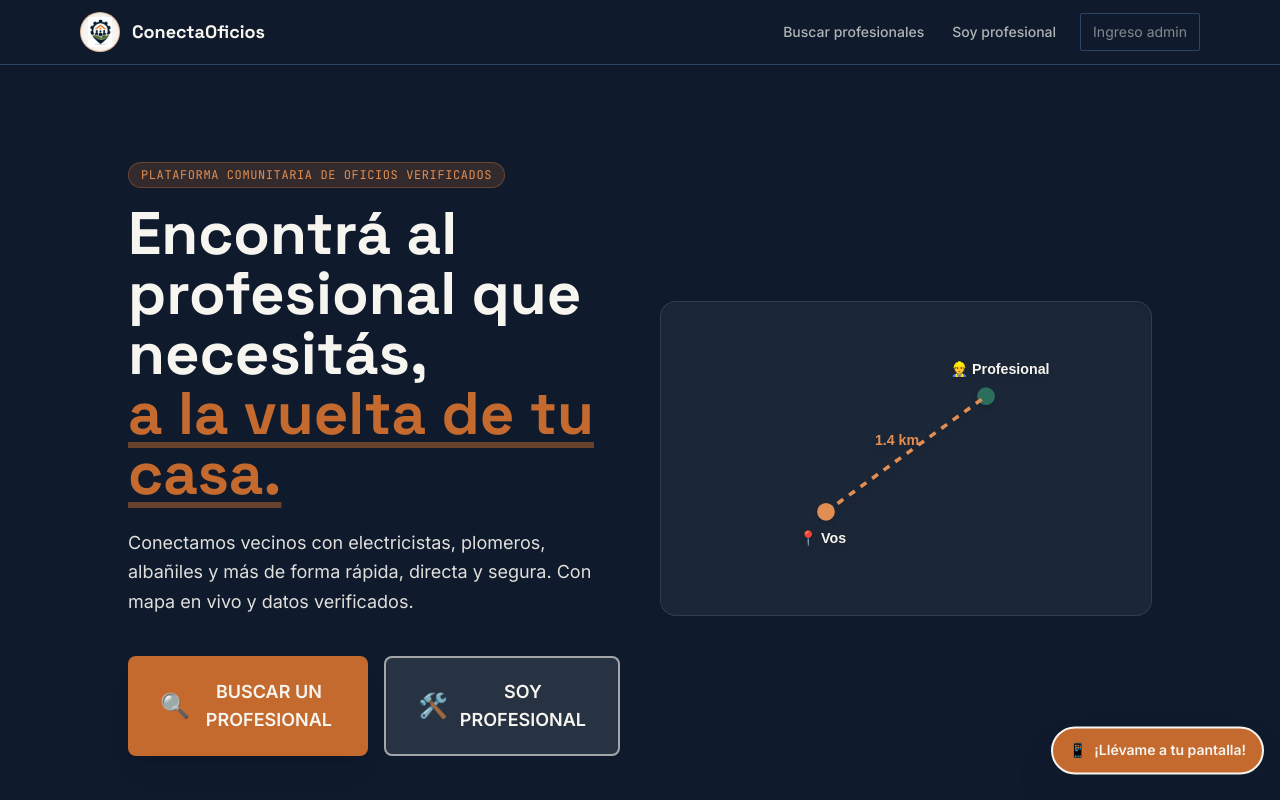
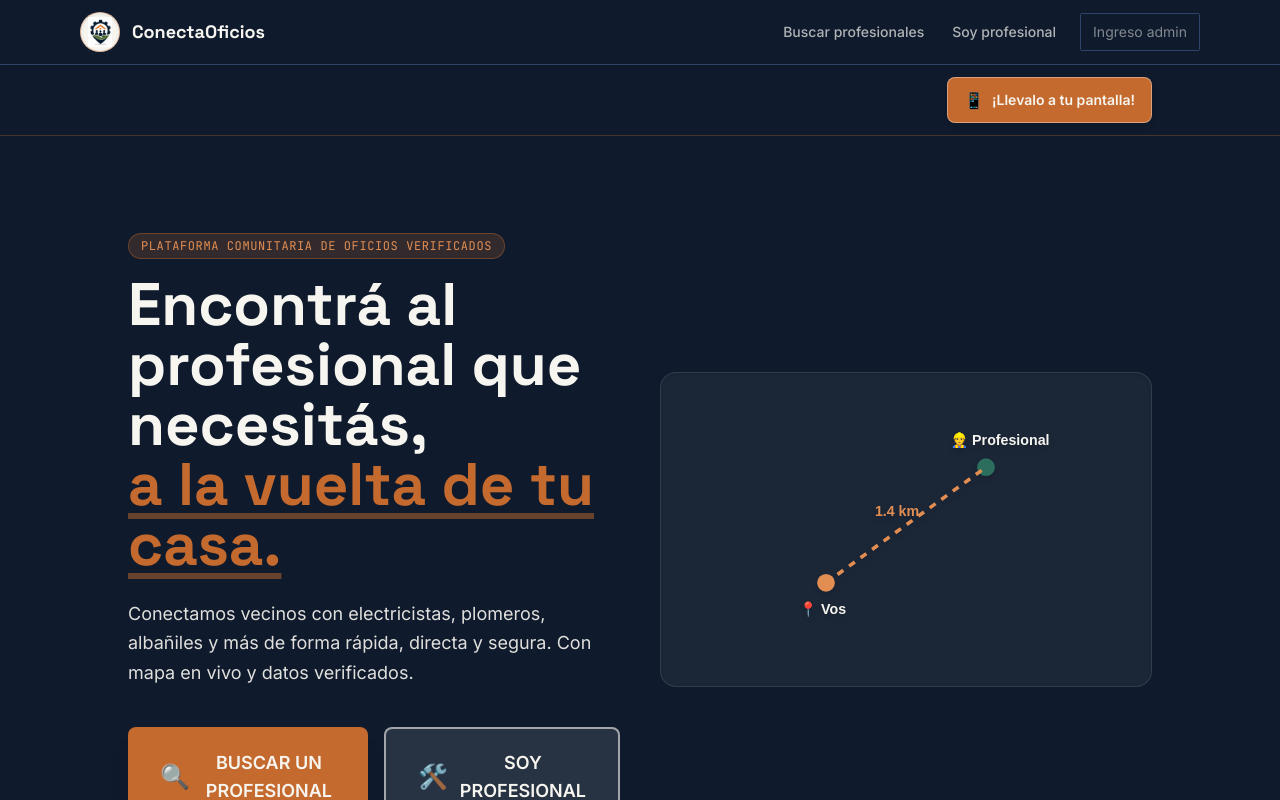
Before and after one commit to JorBuffa/directorio-profesionales, a React (Vite) app in the folder frontend/: page / in a window 1280 px wide. Shown: the top 800 px of the page. Built offline with nearby package versions, Linux system fonts and the light colour scheme.

Commit message:
Eliminado texto duplicado y reemplazados los botones superiores por el de instalación

```diff
--- a/frontend/src/components/InstalarAppModal.jsx
+++ b/frontend/src/components/InstalarAppModal.jsx
@@ -10,7 +10,7 @@ export default function InstalarAppModal() {
     const isIosDevice = /iPad|iPhone|iPod/.test(navigator.userAgent) && !window.MSStream;
     setEsIos(isIosDevice);
 
-    // Capturar el evento de instalación automática de Android/Chrome
+    // Capturar el evento de instalación automática de Android/Chrome/Brave
     const handleBeforeInstallPrompt = (e) => {
       e.preventDefault();
       setDeferredPrompt(e);
@@ -25,57 +25,53 @@ export default function InstalarAppModal() {
 
   const handleInstalarClick = async () => {
     if (deferredPrompt) {
-      // Si el navegador soporta la instalación directa automática
       deferredPrompt.prompt();
       const { outcome } = await deferredPrompt.userChoice;
       if (outcome === "accepted") {
         setDeferredPrompt(null);
       }
     } else {
-      // Si no la soporta de forma directa o es iPhone, abrimos la guía visual amigable
       setMostrarGuia(true);
     }
   };
 
   return (
     <>
-      {/* Botón flotante llamativo */}
-      <div className="fixed bottom-4 right-4 z-50">
-        <button
-          onClick={handleInstalarClick}
-          className="flex items-center gap-2 bg-copper text-paper px-4 py-3 rounded-full shadow-2xl font-bold text-xs sm:text-sm hover:scale-105 transition border-2 border-paper cursor-pointer animate-bounce"
-        >
-          <span>📱</span>
-          <span>¡Llévame a tu pantalla!</span>
-        </button>
-      </div>
+      {/* Botón de acceso directo superior elegante y llamativo */}
+      <button
+        onClick={handleInstalarClick}
+        className="flex items-center gap-2 bg-copper text-paper px-4 py-2.5 rounded-lg font-bold text-xs sm:text-sm shadow-md hover:bg-copper-dark transition transform hover:scale-105 border border-paper/40 cursor-pointer"
+      >
+        <span className="text-base">📱</span>
+        <span>¡Llevalo a tu pantalla!</span>
+      </button>
 
-      {/* Ventana de Guía Visual súper amigable */}
+      {/* Ventana de Guía Visual Ultra Clara para evitar confusiones */}
       {mostrarGuia && (
-        <div className="fixed inset-0 z-[99999] flex items-center justify-center bg-black/70 p-4 backdrop-blur-xs">
-          <div className="w-full max-w-md rounded-xl bg-white p-6 shadow-2xl border-2 border-copper">
+        <div className="fixed inset-0 z-[99999] flex items-center justify-center bg-black/75 p-4 backdrop-blur-xs">
+          <div className="w-full max-w-md rounded-2xl bg-white p-6 shadow-2xl border-4 border-copper">
             <div className="text-center">
-              <span className="text-4xl">📲</span>
-              <h3 className="font-display font-bold text-ink text-lg mt-2">
-                Instalar Conecta Oficios en tu celular
+              <span className="text-5xl">📲</span>
+              <h3 className="font-display font-bold text-ink text-xl mt-3">
+                Instalar "Conecta Oficios"
               </h3>
-              <p className="text-xs text-ink/70 mt-1">
-                Para tener la aplicación siempre a mano en tu pantalla de inicio sin buscarla en internet, hacé lo siguiente:
+              <p className="text-xs sm:text-sm text-ink/80 mt-2 leading-relaxed">
+                Para tener la aplicación directa en tu celular sin buscarla en internet, hacé lo siguiente:
               </p>
             </div>
 
-            <div className="mt-4 bg-stone/10 p-4 rounded-lg border border-stone/30 space-y-3 text-xs text-ink">
+            <div className="mt-5 bg-amber-50 p-4 rounded-xl border-2 border-amber-200 space-y-3 text-xs sm:text-sm text-ink">
               {esIos ? (
                 <ol className="list-decimal list-inside space-y-2 font-medium">
-                  <li>Tocá el botón de <strong>Compartir</strong> <span className="text-lg">📤</span> abajo en tu navegador Safari.</li>
-                  <li>Buscá y seleccioná la opción <strong className="text-copper">"Agregar al inicio"</strong>.</li>
-                  <li>Tocá en <strong>Agregar</strong> arriba a la derecha. ¡Listo!</li>
+                  <li>Tocá el botón <strong>Compartir</strong> <span className="text-base">📤</span> abajo en Safari.</li>
+                  <li>Buscá y seleccioná <strong className="text-copper">"Agregar al inicio"</strong>.</li>
+                  <li>Tocá en <strong>Agregar</strong> arriba a la derecha.</li>
                 </ol>
               ) : (
-                <ol className="list-decimal list-inside space-y-2 font-medium">
-                  <li>Tocá los <strong>tres puntitos</strong> <span className="text-lg">⋮</span> arriba a la derecha de tu pantalla.</li>
-                  <li>Buscá en el menú la opción <strong className="text-copper">"Instalar aplicación"</strong> o <strong className="text-copper">"Agregar a la pantalla principal"</strong>.</li>
-                  <li>Confirmá tocando en <strong>Instalar</strong>. ¡Y ya queda en tu celular como una aplicación más!</li>
+                <ol className="list-decimal list-inside space-y-3 font-medium">
+                  <li>Tocá los <strong>tres puntitos</strong> <span className="text-base">⋮</span> arriba a la derecha del navegador.</li>
+                  <li>Buscá la opción que dice <strong className="text-copper">"Instalar aplicación"</strong> o <strong className="text-copper">"Agregar a la pantalla principal"</strong> <span className="text-base">💻</span>.<br/><span className="text-[11px] text-red-600 font-semibold">*(No elijas otras opciones del menú)*</span></li>
+                  <li>Tocá en <strong>Instalar</strong> para confirmar. ¡Y listo!</li>
                 </ol>
               )}
             </div>
@@ -83,9 +79,9 @@ export default function InstalarAppModal() {
             <div className="mt-6 text-center">
               <button
                 onClick={() => setMostrarGuia(false)}
-                className="w-full rounded-lg bg-copper py-2.5 text-xs font-bold text-paper hover:opacity-90 cursor-pointer shadow-md"
+                className="w-full rounded-xl bg-copper py-3 text-sm font-bold text-paper hover:bg-copper-dark cursor-pointer shadow-lg transition"
               >
-                ¡Entendido, gracias!
+                ¡Entendido, ya lo hago!
               </button>
             </div>
           </div>
--- a/frontend/src/pages/Home.jsx
+++ b/frontend/src/pages/Home.jsx
@@ -12,7 +12,15 @@ const categorias = [
 
 export default function Home() {
   return (
-    <div className="bg-paper min-h-screen relative">
+    <div className="bg-paper min-h-screen">
+
+      {/* BARRA SUPERIOR LIMPIA: Solo muestra el botón de instalación a la derecha */}
+      <header className="bg-blueprint border-b border-copper/30 px-4 py-3">
+        <div className="mx-auto max-w-5xl flex items-center justify-end">
+          <InstalarAppModal />
+        </div>
+      </header>
+
       {/* HERO: Sección principal rediseñada con alto impacto y botones gigantes */}
       <section className="bg-blueprint px-4 py-16 md:py-24 text-paper text-center md:text-left border-b-4 border-copper">
         <div className="mx-auto max-w-5xl grid gap-10 md:grid-cols-2 items-center">
@@ -122,9 +130,6 @@ export default function Home() {
           ))}
         </div>
       </section>
-
-      {/* Botón flotante para instalar la aplicación */}
-      <InstalarAppModal />
     </div>
   );
 }
```
